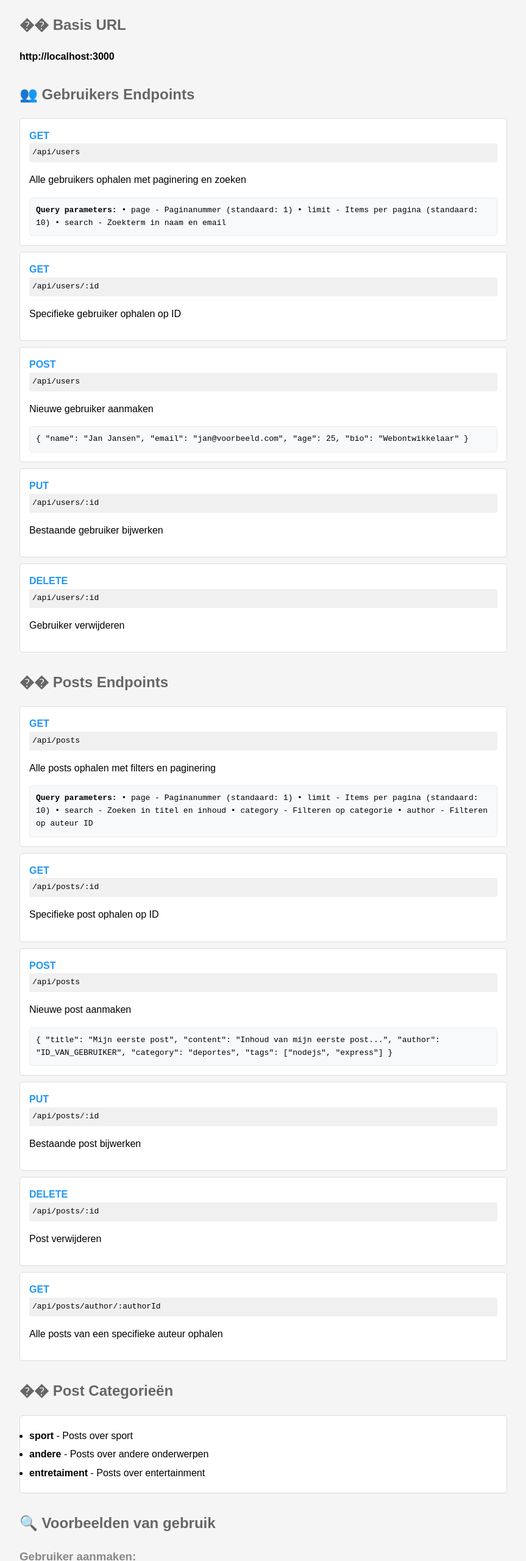
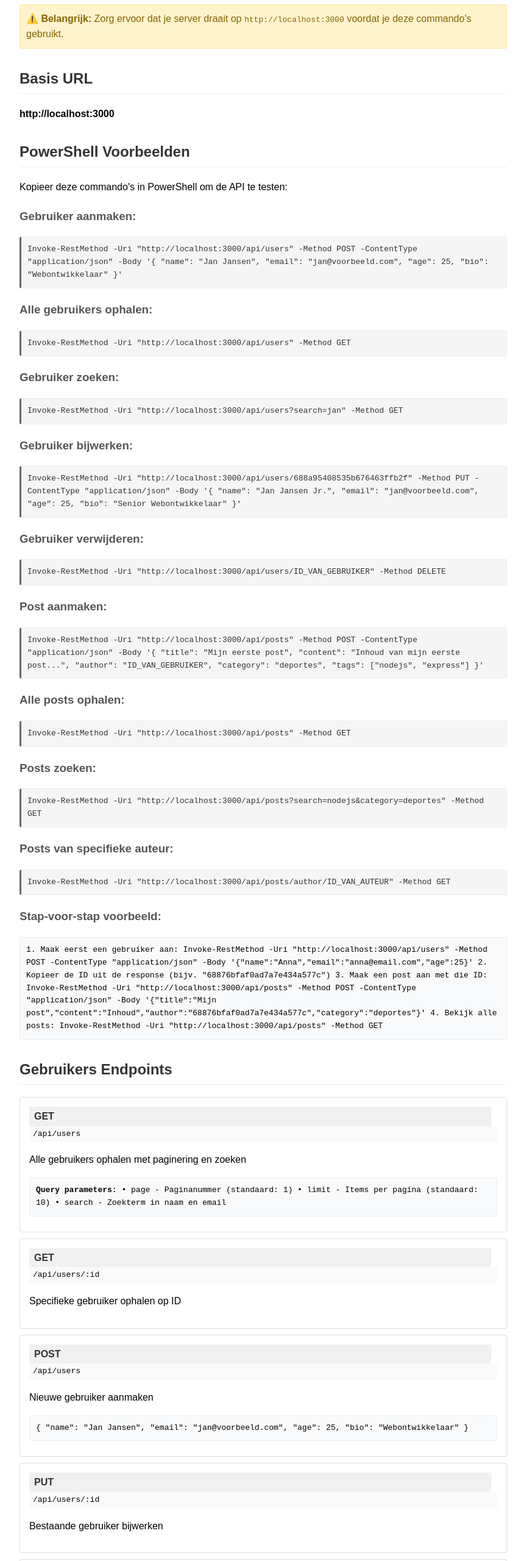
Before and after one commit to SamiCushcagua/NODEJS_project_EHB, a website: page public/index.html in a window 1280 px wide. Shown: the part 160-2720 px from the top of the page at 61% size, without its empty margins (208-1071 px from the left). Drawn offline with Linux system fonts and the light colour scheme.

Commit message:
readme + index

```diff
--- a/middleware/errorHandler.js
+++ b/middleware/errorHandler.js
@@ -6,7 +6,7 @@ const errorHandler = (err, req, res, next) => {
 
     if (err.name === 'ValidationError') {
 
-        const errors = Object.values(err.errors).map(error => error.massage);
+        const errors = Object.values(err.errors).map(error => error.message);
         return res.status(400).json({
 
             error: 'Validation error',
@@ -16,7 +16,7 @@ const errorHandler = (err, req, res, next) => {
 
     }
 
-    if (erro.code === 11000) {
+    if (err.code === 11000) {
         return res.status(400).json({
             error: 'already existing mail'
 
--- a/public/index.html
+++ b/public/index.html
@@ -11,42 +11,48 @@
             margin: 0 auto;
             padding: 20px;
             line-height: 1.6;
-            background-color: #f5f5f5;
+            background-color: white;
         }
 
         h1 {
             color: #333;
             text-align: center;
-            border-bottom: 2px solid #333;
+            border-bottom: 1px solid #ccc;
             padding-bottom: 10px;
         }
 
         h2 {
-            color: #666;
+            color: #333;
             margin-top: 30px;
+            border-bottom: 1px solid #eee;
+            padding-bottom: 5px;
         }
 
         h3 {
-            color: #888;
+            color: #555;
+            margin-top: 20px;
         }
 
         .endpoint {
-            background: white;
             border: 1px solid #ddd;
             padding: 15px;
             margin: 10px 0;
-            border-radius: 5px;
+            border-radius: 3px;
         }
 
         .method {
             font-weight: bold;
-            color: #2196F3;
+            color: #333;
+            background: #f0f0f0;
+            padding: 3px 8px;
+            border-radius: 3px;
+            margin-right: 10px;
         }
 
         .url {
             font-family: monospace;
-            background: #f0f0f0;
-            padding: 5px;
+            background: #f9f9f9;
+            padding: 3px 6px;
             border-radius: 3px;
         }
 
@@ -54,31 +60,134 @@
             background: #f8f9fa;
             border: 1px solid #e9ecef;
             padding: 10px;
-            border-radius: 5px;
+            border-radius: 3px;
             font-family: monospace;
             overflow-x: auto;
+            margin: 10px 0;
+        }
+
+        .powershell {
+            background: #f5f5f5;
+            color: #333;
+            border-left: 3px solid #666;
+        }
+
+        .warning {
+            background: #fff3cd;
+            border: 1px solid #ffeaa7;
+            color: #856404;
+            padding: 10px;
+            border-radius: 3px;
+            margin: 10px 0;
         }
 
         ul {
-            background: white;
-            padding: 15px;
-            border-radius: 5px;
-            border: 1px solid #ddd;
+            padding: 10px;
+            border: 1px solid #eee;
+            border-radius: 3px;
         }
 
         li {
             margin: 5px 0;
         }
+
+        footer {
+            margin-top: 40px;
+            text-align: center;
+            color: #666;
+            border-top: 1px solid #eee;
+            padding-top: 20px;
+        }
     </style>
 </head>
 <body>
-    <h1>�� API REST - Blog</h1>
+    <h1>API REST - Blog</h1>
     <p>Documentatie van alle beschikbare endpoints in deze API.</p>
 
-    <h2>�� Basis URL</h2>
+    <div class="warning">
+        <strong>⚠️ Belangrijk:</strong> Zorg ervoor dat je server draait op <code>http://localhost:3000</code> voordat je deze commando's gebruikt.
+    </div>
+
+    <h2>Basis URL</h2>
     <p><strong>http://localhost:3000</strong></p>
 
-    <h2>👥 Gebruikers Endpoints</h2>
+    <h2>PowerShell Voorbeelden</h2>
+    <p>Kopieer deze commando's in PowerShell om de API te testen:</p>
+
+    <h3>Gebruiker aanmaken:</h3>
+    <div class="code powershell">
+Invoke-RestMethod -Uri "http://localhost:3000/api/users" -Method POST -ContentType "application/json" -Body '{
+    "name": "Jan Jansen",
+    "email": "jan@voorbeeld.com",
+    "age": 25,
+    "bio": "Webontwikkelaar"
+}'
+    </div>
+
+    <h3>Alle gebruikers ophalen:</h3>
+    <div class="code powershell">
+Invoke-RestMethod -Uri "http://localhost:3000/api/users" -Method GET
+    </div>
+
+    <h3>Gebruiker zoeken:</h3>
+    <div class="code powershell">
+Invoke-RestMethod -Uri "http://localhost:3000/api/users?search=jan" -Method GET
+    </div>
+
+    <h3>Gebruiker bijwerken:</h3>
+    <div class="code powershell">
+        Invoke-RestMethod -Uri "http://localhost:3000/api/users/688a95408535b676463ffb2f" -Method PUT -ContentType "application/json" -Body '{ "name": "Jan Jansen Jr.",
+        "email": "jan@voorbeeld.com",
+        "age": 25,
+        "bio": "Senior Webontwikkelaar" }'
+    </div>
+
+    <h3>Gebruiker verwijderen:</h3>
+    <div class="code powershell">
+Invoke-RestMethod -Uri "http://localhost:3000/api/users/ID_VAN_GEBRUIKER" -Method DELETE
+    </div>
+
+    <h3>Post aanmaken:</h3>
+    <div class="code powershell">
+Invoke-RestMethod -Uri "http://localhost:3000/api/posts" -Method POST -ContentType "application/json" -Body '{
+    "title": "Mijn eerste post",
+    "content": "Inhoud van mijn eerste post...",
+    "author": "ID_VAN_GEBRUIKER",
+    "category": "deportes",
+    "tags": ["nodejs", "express"]
+}'
+    </div>
+
+    <h3>Alle posts ophalen:</h3>
+    <div class="code powershell">
+Invoke-RestMethod -Uri "http://localhost:3000/api/posts" -Method GET
+    </div>
+
+    <h3>Posts zoeken:</h3>
+    <div class="code powershell">
+Invoke-RestMethod -Uri "http://localhost:3000/api/posts?search=nodejs&category=deportes" -Method GET
+    </div>
+
+    <h3>Posts van specifieke auteur:</h3>
+    <div class="code powershell">
+Invoke-RestMethod -Uri "http://localhost:3000/api/posts/author/ID_VAN_AUTEUR" -Method GET
+    </div>
+
+    <h3>Stap-voor-stap voorbeeld:</h3>
+    <div class="code">
+1. Maak eerst een gebruiker aan:
+Invoke-RestMethod -Uri "http://localhost:3000/api/users" -Method POST -ContentType "application/json" -Body '{"name":"Anna","email":"anna@email.com","age":25}'
+
+2. Kopieer de ID uit de response (bijv. "68876bfaf0ad7a7e434a577c")
+
+3. Maak een post aan met die ID:
+Invoke-RestMethod -Uri "http://localhost:3000/api/posts" -Method POST -ContentType "application/json" -Body '{"title":"Mijn post","content":"Inhoud","author":"68876bfaf0ad7a7e434a577c","category":"deportes"}'
+
+4. Bekijk alle posts:
+Invoke-RestMethod -Uri "http://localhost:3000/api/posts" -Method GET
+    </div>
+
+    <h2>Gebruikers Endpoints</h2>
 
     <div class="endpoint">
         <div class="method">GET</div>
@@ -124,7 +233,7 @@
         <p>Gebruiker verwijderen</p>
     </div>
 
-    <h2>�� Posts Endpoints</h2>
+    <h2>Posts Endpoints</h2>
 
     <div class="endpoint">
         <div class="method">GET</div>
@@ -179,53 +288,16 @@
         <p>Alle posts van een specifieke auteur ophalen</p>
     </div>
 
-    <h2>�� Post Categorieën</h2>
+    <h2>Post Categorieën</h2>
     <ul>
-        <li><strong>sport</strong> - Posts over sport</li>
-        <li><strong>andere</strong> - Posts over andere onderwerpen</li>
-        <li><strong>entretaiment</strong> - Posts over entertainment</li>
+        <li><strong>sports</strong> - Posts over sport</li>
+        <li><strong>other</strong> - Posts over andere onderwerpen</li>
+        <li><strong>entertainment</strong> - Posts over entertainment</li>
+        <li><strong>technology</strong> - Posts over technologie</li>
+        <li><strong>politics</strong> - Posts over politiek</li>
     </ul>
 
-    <h2>🔍 Voorbeelden van gebruik</h2>
-
-    <h3>Gebruiker aanmaken:</h3>
-    <div class="code">
-POST http://localhost:3000/api/users
-Content-Type: application/json
-
-{
-  "name": "Anna Jansen",
-  "email": "anna@voorbeeld.com",
-  "age": 28,
-  "bio": "Full Stack Ontwikkelaar"
-}
-    </div>
-
-    <h3>Gebruikers zoeken:</h3>
-    <div class="code">
-GET http://localhost:3000/api/users?search=anna&page=1&limit=5
-    </div>
-
-    <h3>Post aanmaken:</h3>
-    <div class="code">
-POST http://localhost:3000/api/posts
-Content-Type: application/json
-
-{
-  "title": "Introductie tot Node.js",
-  "content": "Node.js is een JavaScript runtime...",
-  "author": "ID_VAN_GEMAAKTE_GEBRUIKER",
-  "category": "deportes",
-  "tags": ["nodejs", "javascript"]
-}
-    </div>
-
-    <h3>Posts zoeken:</h3>
-    <div class="code">
-GET http://localhost:3000/api/posts?search=nodejs&category=deportes&page=1&limit=5
-    </div>
-
-    <h2>✅ Validaties</h2>
+    <h2>Validaties</h2>
     <ul>
         <li>Verplichte velden mogen niet leeg zijn</li>
         <li>Leeftijd moet een nummer zijn tussen 13 en 120</li>
@@ -234,8 +306,17 @@ GET http://localhost:3000/api/posts?search=nodejs&category=deportes&page=1&limit
         <li>Categorieën moeten geldig zijn</li>
     </ul>
 
-    <footer style="margin-top: 50px; text-align: center; color: #666;">
+    <h2>PowerShell Parameters</h2>
+    <div class="code">
+<strong>-Uri:</strong> De URL van de API endpoint
+<strong>-Method:</strong> HTTP methode (GET, POST, PUT, DELETE)
+<strong>-ContentType:</strong> Type data (alleen nodig voor POST/PUT)
+<strong>-Body:</strong> JSON data (alleen nodig voor POST/PUT)
+    </div>
+
+    <footer>
         <p>API ontwikkeld met Node.js, Express en MongoDB</p>
+        <p>Tip: Gebruik PowerShell om de API te testen!</p>
     </footer>
 </body>
 </html>
```
Also changed, not shown: config/database.js (+3 -4 lines), routes/posts.js (+4 -4 lines), routes/users.js (+5 -4 lines), README.md (added).
